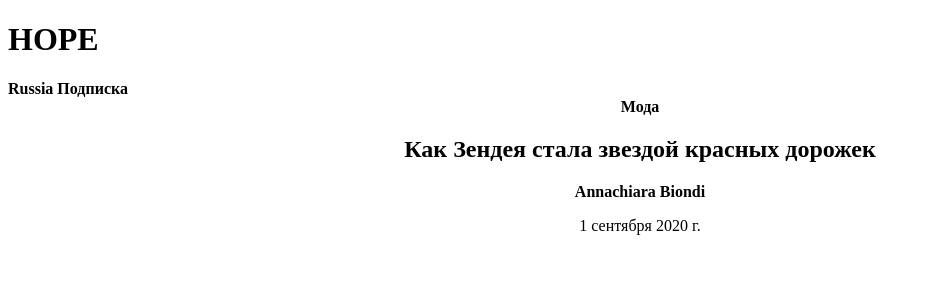
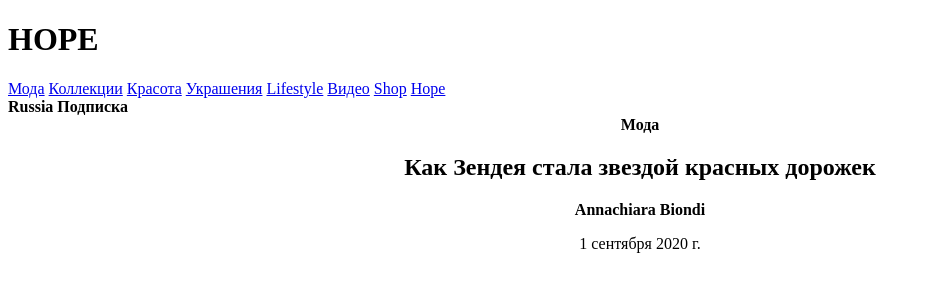
Before and after one commit to WebHeroSchool/Structural_tag, a plain HTML site: page index.html in a window 1280 px wide. Shown: the whole page, without its empty margins (0-931 px from the left). Drawn offline with Linux system fonts and the light colour scheme.

Commit message:
creat file2

```diff
--- a/index.html
+++ b/index.html
@@ -9,14 +9,14 @@
   	<header>
   		<h1>HOPE</h1>
   	  <nav>
-  		  <a href="#"Мода></a>
-  		  <a href="#"Коллекции></a>
-  		  <a href="#"Красота></a>
-  		  <a href="#"Украшения></a>
-  		  <a href="#"Lifestyle></a>
-  		  <a href="#"Видео></a>
-  		  <a href="#"Shop></a>
-  		  <a href="#"Hope></a>
+  		  <a href="#">Мода</a>
+  		  <a href="#">Коллекции</a>
+  		  <a href="#">Красота</a>
+  		  <a href="#">Украшения</a>
+  		  <a href="#">Lifestyle</a>
+  		  <a href="#">Видео</a>
+  		  <a href="#">Shop</a>
+  		  <a href="#">Hope</a>
   	  </nav>
   	  <aside>
   	  	<span><b>Russia</b></span>
```
